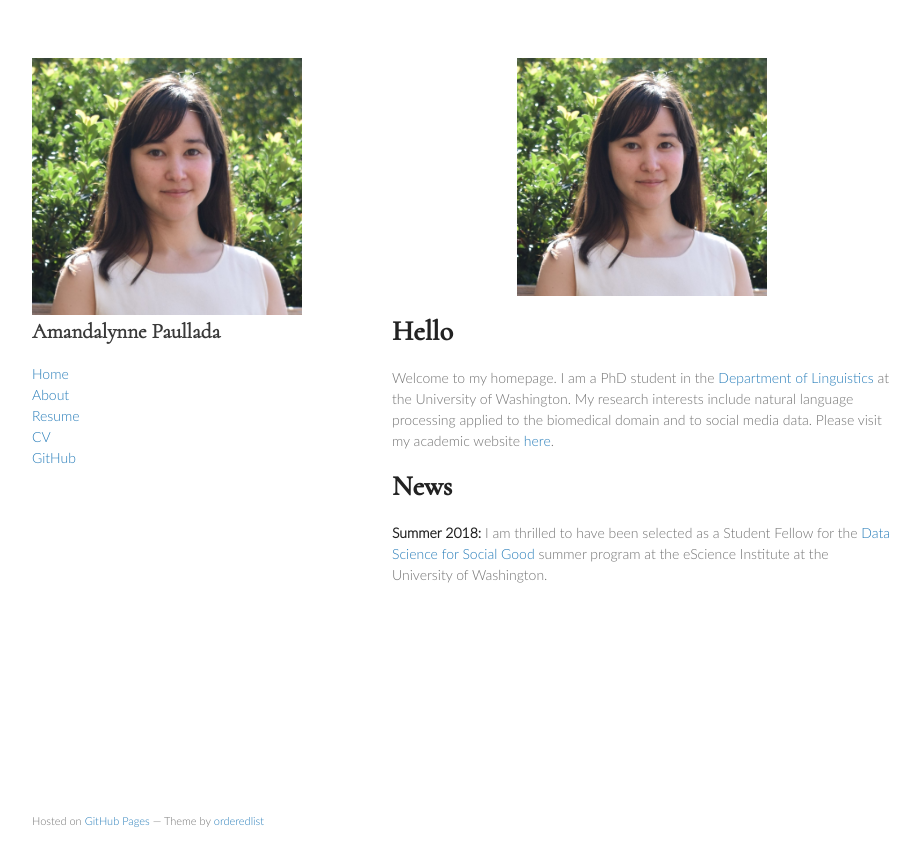
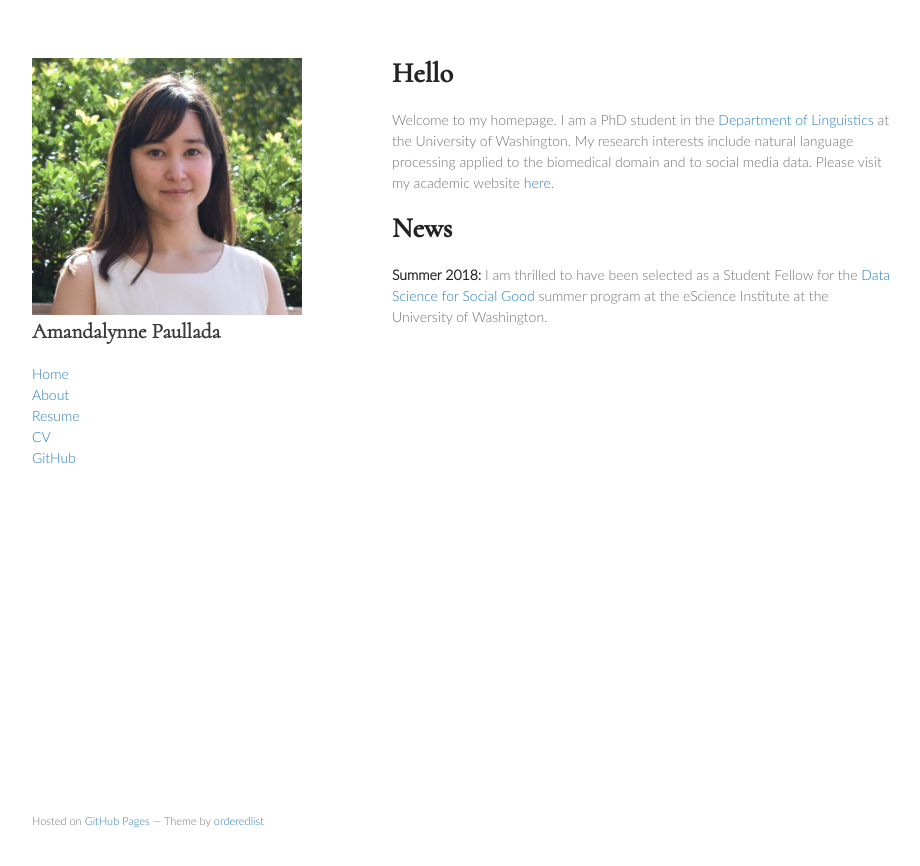
Before and after one commit to amandalynne/amandalynne.github.io, a Jekyll site: the page built from index.md, in a window 1280 px wide. Shown: the top 866 px of the page, without its empty margins (178-1098 px from the left). Built offline with Jekyll 4.4.1, drawn with Linux system fonts in a browser that asks for light colours; our own code applies the rules of GitHub Pages for plain Markdown files.

Commit message:
comment out photo

```diff
--- a/index.md
+++ b/index.md
@@ -1,4 +1,4 @@
-<img src="/assets/pics/portrait2019.jpg" title="photo by Monica Jensen" class="center">
+[//]: # <img src="/assets/pics/portrait2019.jpg" title="photo by Monica Jensen" class="center">
 
 # Hello
 
```
